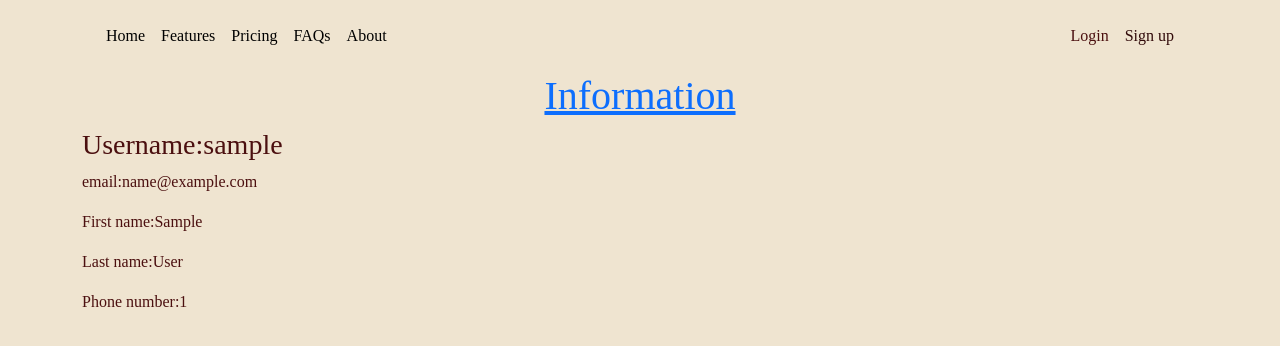
After one commit to mariya044/test_site, a Django app: template test_site/users/templates/UserDetails.html in a window 1280 px wide. The commit adds this page. Shown: the top 346 px of the page. Run offline with Django 5.2, Linux system fonts and the light colour scheme; the template is opened without the code that fills it: most values are stand-ins (such as "Sample title", 1, 10 or a date in 2020).

Commit message:
added userdetailview

```diff
--- a/test_site/test_site/urls.py
+++ b/test_site/test_site/urls.py
@@ -20,8 +20,6 @@ from django.views.generic import TemplateView
 from rest_framework.schemas import get_schema_view
 from users.views import UserAPIDetailView, UserAPIView
 
-from users.views import SignUp
-
 app_name = "users"
 urlpatterns = [
     path(
@@ -38,9 +36,9 @@ urlpatterns = [
     path('admin/', admin.site.urls),
     path("users/", UserAPIView.as_view(
             template_name='UserView.html',
-        ), name="users"),
+    ), name="users"),
     path("auth/", include('djoser.urls')),
-    re_path(r"^auth/", include('djoser.urls.authtoken')),
-    path("users/<int:id>/", UserAPIDetailView.as_view(), name="users_detail"),
-    path('signup/', SignUp.as_view(), name="signup"),
+    re_path(r"^auth/",include('djoser.urls.authtoken')),
+    path("users/<int:id>/", UserAPIDetailView.as_view(template_name='UserDetails.html',), name="users_detail"),
+
 ]
--- a/test_site/users/serializers.py
+++ b/test_site/users/serializers.py
@@ -12,8 +12,6 @@ class UserSerializer(serializers.ModelSerializer):
 
     def update(self,instance,validated_data):
         instance.username=validated_data.get("username",instance.username),
-        instance.first_name = validated_data.get("first_name", instance.first_name),
-        instance.last_name = validated_data.get("last_name", instance.last_name),
         instance.password = validated_data.get("password", instance.password),
         instance.email = validated_data.get("email", instance.email),
         instance.save()
--- /dev/null
+++ b/test_site/users/templates/UserDetails.html
@@ -0,0 +1,11 @@
+{% extends "base.html" %}
+{% block content %}
+    <a href="{%  url "users" %}"><h1 align="center">Information</h1></a>
+    <div class="container">
+        <h3>Username:{{ username }}</h3>
+        <p>email:{{ email }}</p>
+        <p>First name:{{ first_name }}</p>
+        <p>Last name:{{ last_name }}</p>
+        <p>Phone number:{{ phone_number }}</p>
+    </div>
+{% endblock %}
--- a/test_site/users/templates/UserView.html
+++ b/test_site/users/templates/UserView.html
@@ -1,9 +1,9 @@
 {% extends "base.html" %}
 {% block content %}
-     <h1 align="center">List of users</h1>
+     <h1 align="center">Results</h1>
 {% for user in users %}
 <div class="container" >
-    <h3>Username:{{ user.username }}</h3>
+    <a href="{% url "users_detail" id=user.id%}"><h3>Username:{{ user.username }}</h3></a>
     <p>email:{{ user.email }}</p>
 </div>
 {% endfor %}
--- a/test_site/users/templates/base.html
+++ b/test_site/users/templates/base.html
@@ -14,7 +14,7 @@
       </ul>
       <ul class="nav">
         <li class="nav-item"><a href="#" class="nav-link link-body-emphasis px-2" style="color:#4b0f0f;">Login</a></li>
-        <li class="nav-item"><a href="#" class="nav-link link-body-emphasis px-2"style="color:#310a0a">Sign up</a></li>
+        <li class="nav-item"><a  class="nav-link link-body-emphasis px-2"style="color:#310a0a">Sign up</a></li>
       </ul>
     </div>
   </nav>
```
Also changed, not shown: test_site/test_site/settings.py (+15 -5 lines), test_site/users/templates/login.html (deleted, +0 -10 lines), test_site/users/templates/signup.html (deleted, +0 -10 lines), test_site/users/tests/test_user.py (+5 -4 lines), test_site/users/views.py (+9 -12 lines), test_site/users/models.py (line endings or trailing spaces), 2 other files.
